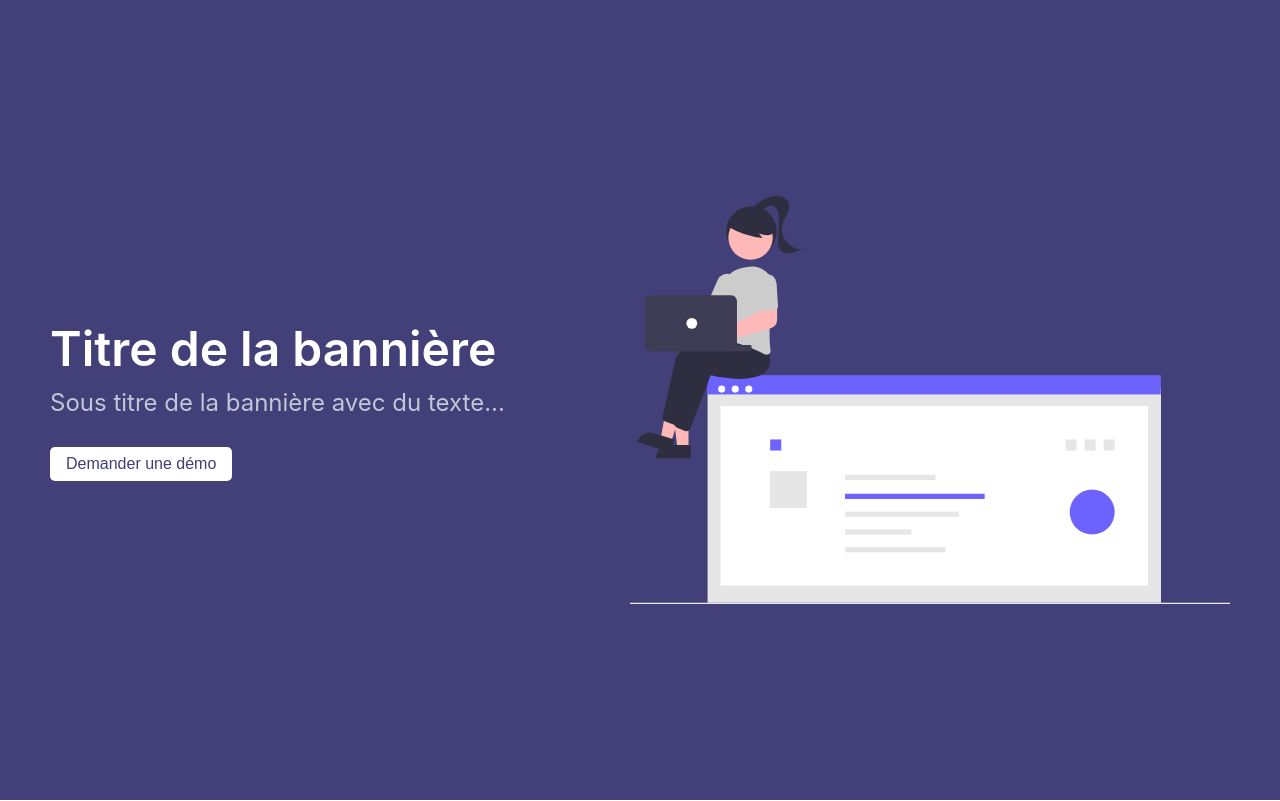
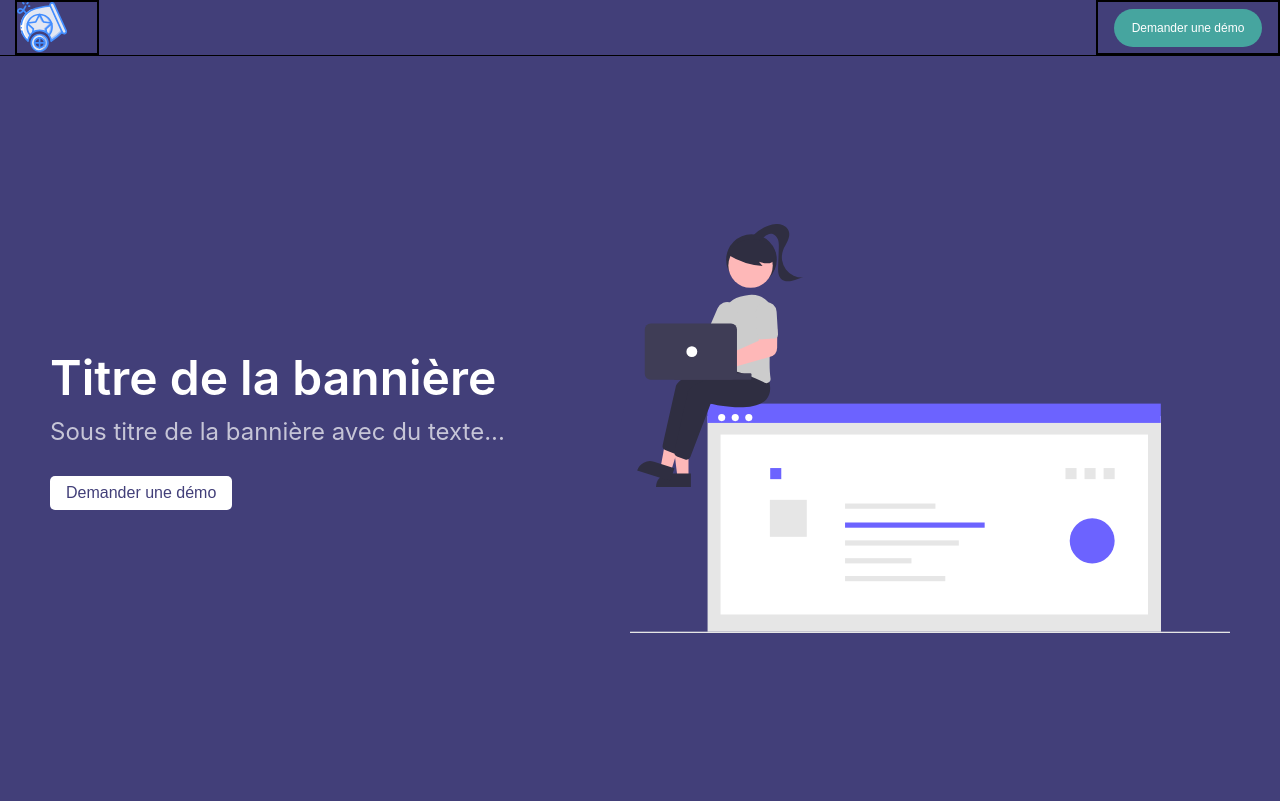
Before and after one commit to fhorta28/landing-page-generator, a React (Create React App) app: page / in a window 1280 px wide. Built offline with nearby package versions, Linux system fonts and the light colour scheme.

Commit message:
first commit

```diff
--- a/src/App.js
+++ b/src/App.js
@@ -1,11 +1,14 @@
 // Components
 import Banner from './components/Banner'
+import Navbar from './components/Navbar'
 // Variables
 import * as banner from './variables/banner'
+import * as navbar from './variables/navbar'
 
 const App = props => {
   return (
     <>
+      <Navbar/>
       <Banner
         cta={banner.cta}
         title={banner.title.text}
--- a/src/components/Banner/index.jsx
+++ b/src/components/Banner/index.jsx
@@ -4,7 +4,9 @@ import PropTypes from 'prop-types'
 // Intern
 import Button from '../Button'
 import { Container, Image, LeftContainer, RightContainer, SubTitle, Title } from './style'
+import Navbar from '../Navbar/index'
 // Variables
+import * as navbar from '../../variables/navbar'
 import * as banner from '../../variables/banner'
 import BannerImg from '../../variables/assets/banner_img.svg'
 
--- a/src/components/Banner/style.js
+++ b/src/components/Banner/style.js
@@ -3,7 +3,7 @@ import * as banner from '../../variables/banner'
 import * as navbar from '../../variables/navbar'
 
 export const Container = styled.div`
-  height: calc(100vh - ${navbar['navbarHeight']});
+  height: calc(100vh - ${navbar.navStyle.navbarHeight});
   background: ${banner.background};
   display: flex;
   padding: 0 50px;
--- /dev/null
+++ b/src/components/Navbar/index.jsx
@@ -0,0 +1,26 @@
+import React from 'react'
+import styled from 'styled-components'
+import { logo } from '../../variables/navbar'
+
+import { Nav, NavBtn, ContainerLogo, ContainerBtn, Logo } from './style'
+import LogoImg from '../../variables/assets/logo_img.svg'
+
+
+ const Navbar = () => {
+
+
+    return (
+
+        <Nav >
+        <ContainerLogo >
+        <Logo src={LogoImg} alt="logo"/>
+        </ContainerLogo>
+        <ContainerBtn>
+        <NavBtn>Demander une démo</NavBtn>
+        </ContainerBtn>
+
+        </Nav>
+    )
+}
+
+export default Navbar
--- /dev/null
+++ b/src/components/Navbar/style.js
@@ -0,0 +1,67 @@
+import styled from 'styled-components'
+
+import * as navbar from '../../variables/navbar'
+import * as styles from '../../variables/style'
+
+
+export const Nav = styled.nav`
+  width: 100%;
+  height: 55px;
+  background: ${navbar.navStyle.backgroundColor};
+  display: flex;
+  margin : 0 auto;
+  padding : 0 auto;
+  display: flex;
+  border-bottom : 1px solid;
+  justify-content: space-between;
+`
+
+export const ContainerLogo = styled.div`
+  width : 80px;
+  margin :  0 15px;
+  border: 2px solid;
+
+`
+export const Logo = styled.img`
+  width: ${navbar.logo.height};
+  height: ${navbar.logo.width};
+
+`
+
+export const ContainerBtn= styled.div`
+  width : 180px;
+  border: 2px solid;
+  display: flex;
+  justify-content : center;
+  align-items: center;
+
+
+  @media (max-width: 768px){
+    display: flex;
+    align-items: center;
+    flex-direction: column;
+    justify-content: center;
+    margin : 0 auto;
+    position: fixed;
+    height : 100vh;
+    width : 100vw;
+    background-color:${navbar.navStyle.backgroundColor};
+  }
+`
+
+
+export const NavBtn = styled.button`
+  background-color: ${props => props.backgroundColor ? props.backgroundColor : styles['primaryColor']};
+  border: none;
+  border-radius: 30px;
+  color: ${props => props.textColor ? props.textColor : styles['insidePrimaryColor']};
+  cursor: pointer;
+  font-size: 12px;
+  padding: 12px 18px;
+  &:focus { outline: none };
+  &:hover { opacity: 0.9 };
+
+  @media (max-width: 768px){
+
+  }
+`
--- a/src/variables/navbar.js
+++ b/src/variables/navbar.js
@@ -1 +1,26 @@
-export const navbarHeight = '0px'
+
+export const navStyle = {
+  navbarHeight : '55px',
+  backgroundColor :'rgb(66, 63, 121)',
+}
+
+
+
+export const btn = {
+
+    // backgroundColor: ,
+    // textColor: ,
+    content: 'Demander une démo',
+
+  }
+export const logo = {
+    height: '50px',
+    width: '50px',
+
+  }
+
+
+  export const color = 'rgb(66, 63, 121)'
+
+
+  export const backgroundColor = 'rgb(66, 63, 121)'
```
Also changed, not shown: src/components/Navbar/burger.jsx (added), src/variables/assets/logo_img.svg (added), 1 other file (tests, documents, lock files or other folders).
